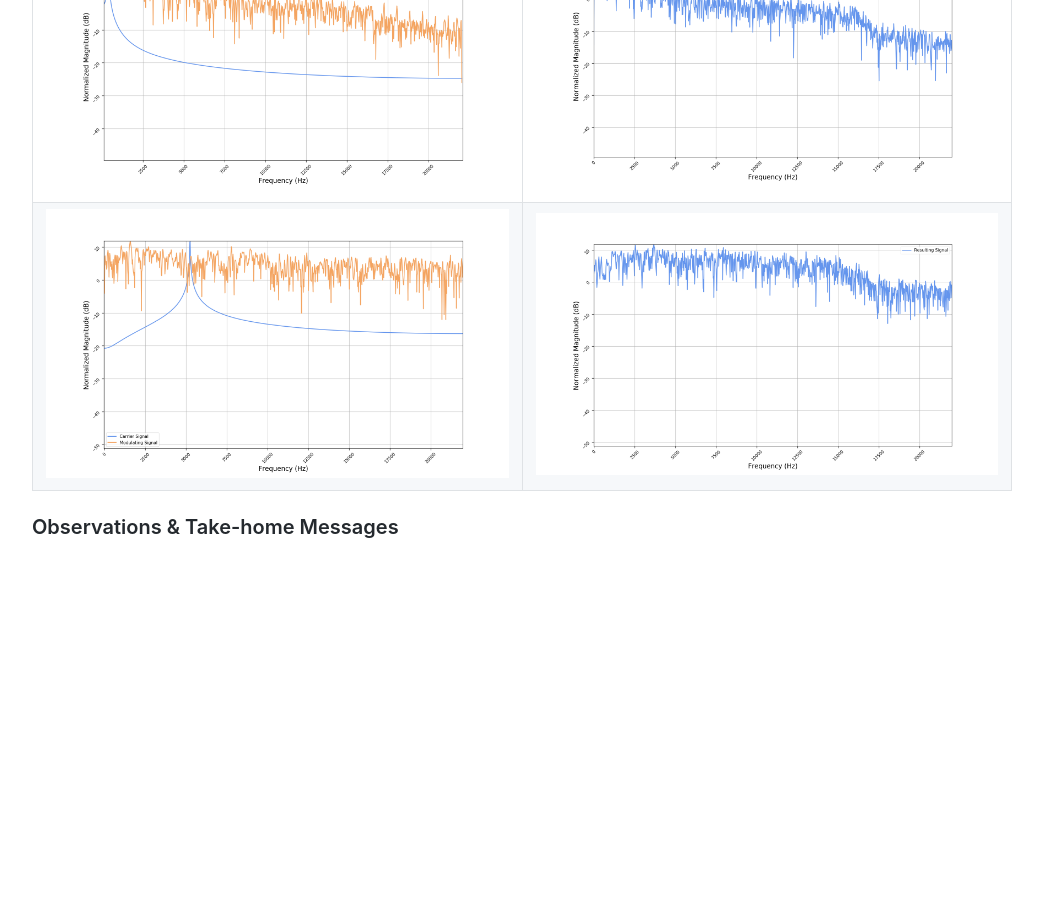
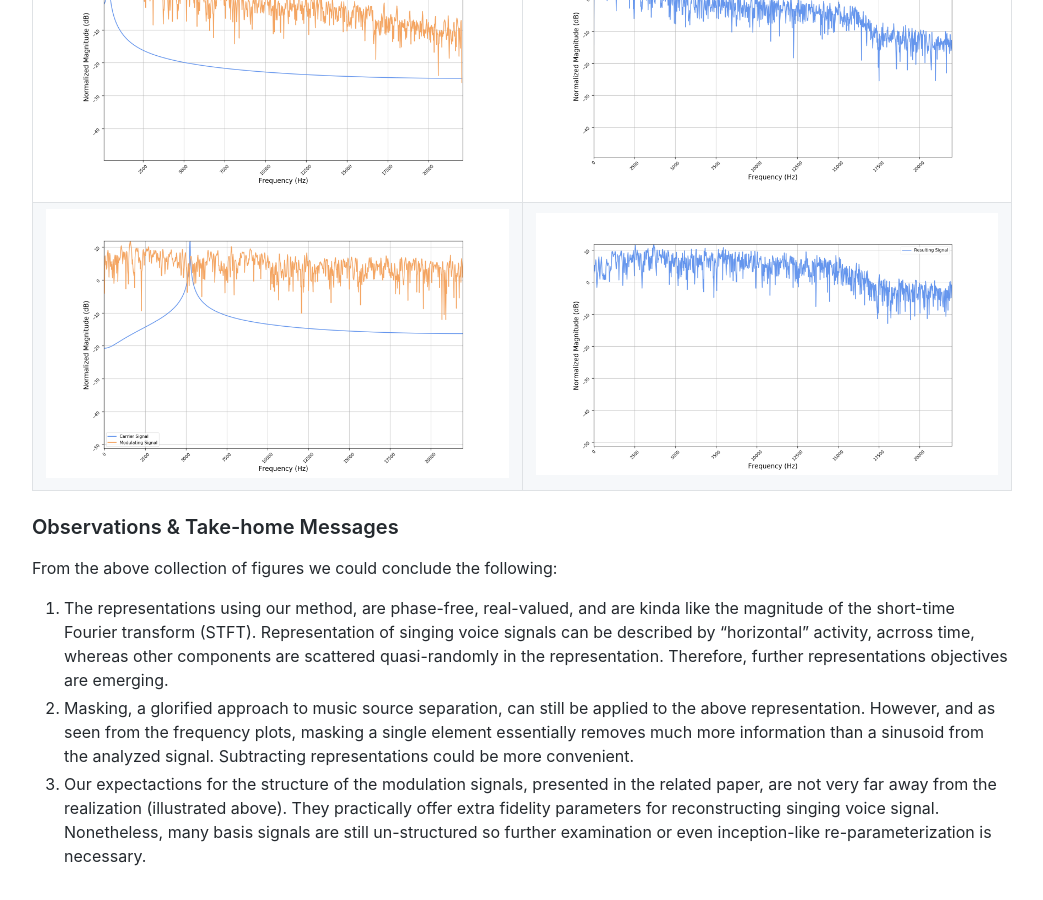
Before and after one commit to Js-Mim/rl_singing_voice, a Jekyll site: the page built from index.md, in a window 1280 px wide and 900 px high, scrolled down 10618 px. Shown: the whole window, without its empty margins (118-1161 px from the left). Built offline with Jekyll 4.4.1, drawn with Linux system fonts in a browser that asks for light colours; comment, search, counter and statistics services are not loaded; before the commit the page ends 11190 px from its top, so only the background shows below that.

```diff
--- a/index.md
+++ b/index.md
@@ -136,3 +136,7 @@
 | ![ ](https://raw.githubusercontent.com/Js-Mim/rl_singing_voice/gh-pages/figures/dft_715_a.png) | ![ ](https://raw.githubusercontent.com/Js-Mim/rl_singing_voice/gh-pages/figures/dft_715_b.png) |
 
 ### Observations & Take-home Messages
+From the above collection of figures we could conclude the following:
+1. The representations using our method, are phase-free, real-valued, and are kinda like the magnitude of the short-time Fourier transform (STFT). Representation of singing voice signals can be described by "horizontal" activity, acrross time, whereas other components are scattered quasi-randomly in the representation. Therefore, further representations objectives are emerging.
+2. Masking, a glorified approach to music source separation, can still be applied to the above representation. However, and as seen from the frequency plots, masking a single element essentially removes much more information than a sinusoid from the analyzed signal. Subtracting representations could be more convenient.
+3. Our expectactions for the structure of the modulation signals, presented in the related paper, are not very far away from the realization (illustrated above). They practically offer extra fidelity parameters for reconstructing singing voice signal. Nonetheless, many basis signals are still un-structured so further examination or even inception-like re-parameterization is necessary.
```
